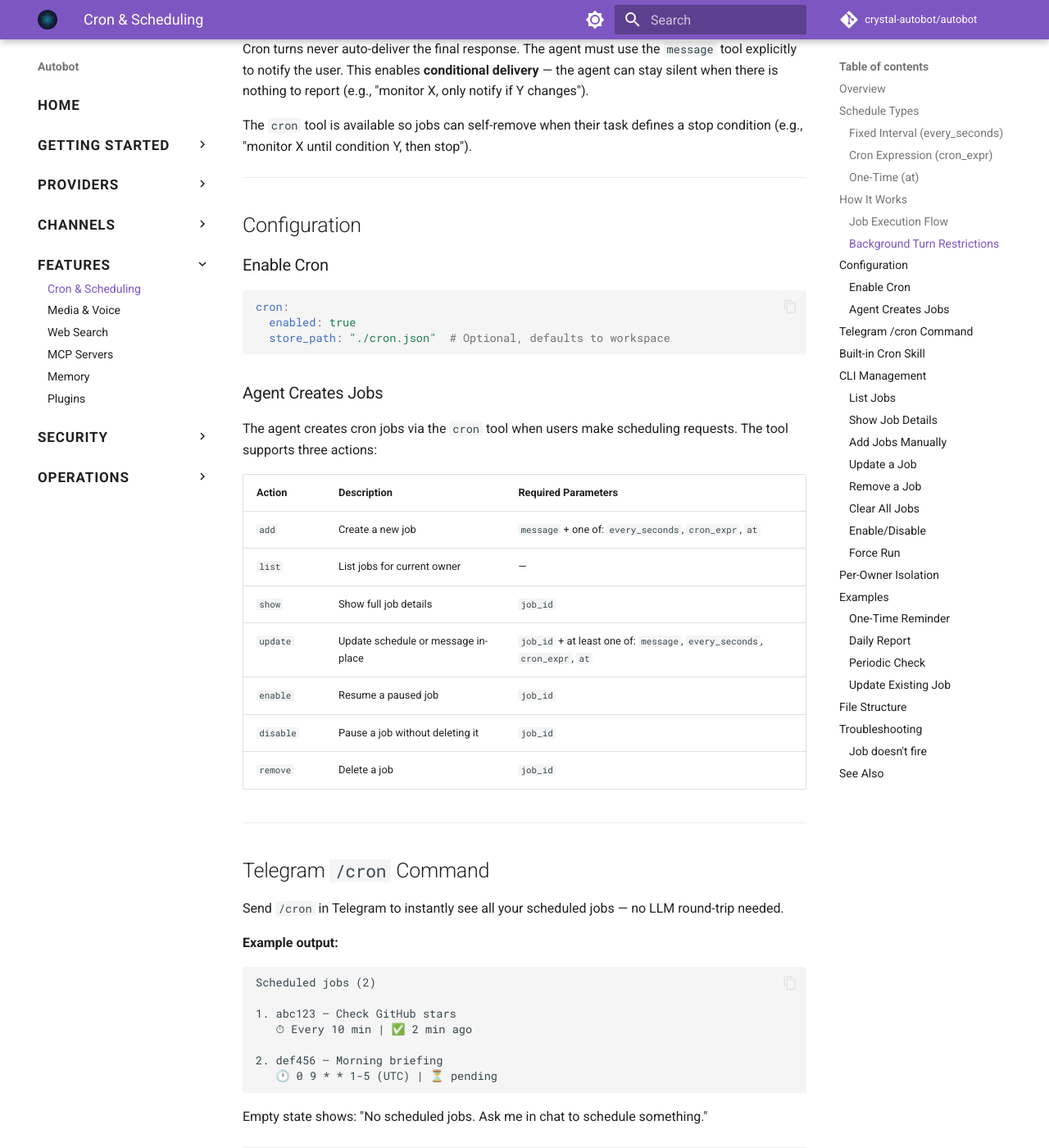
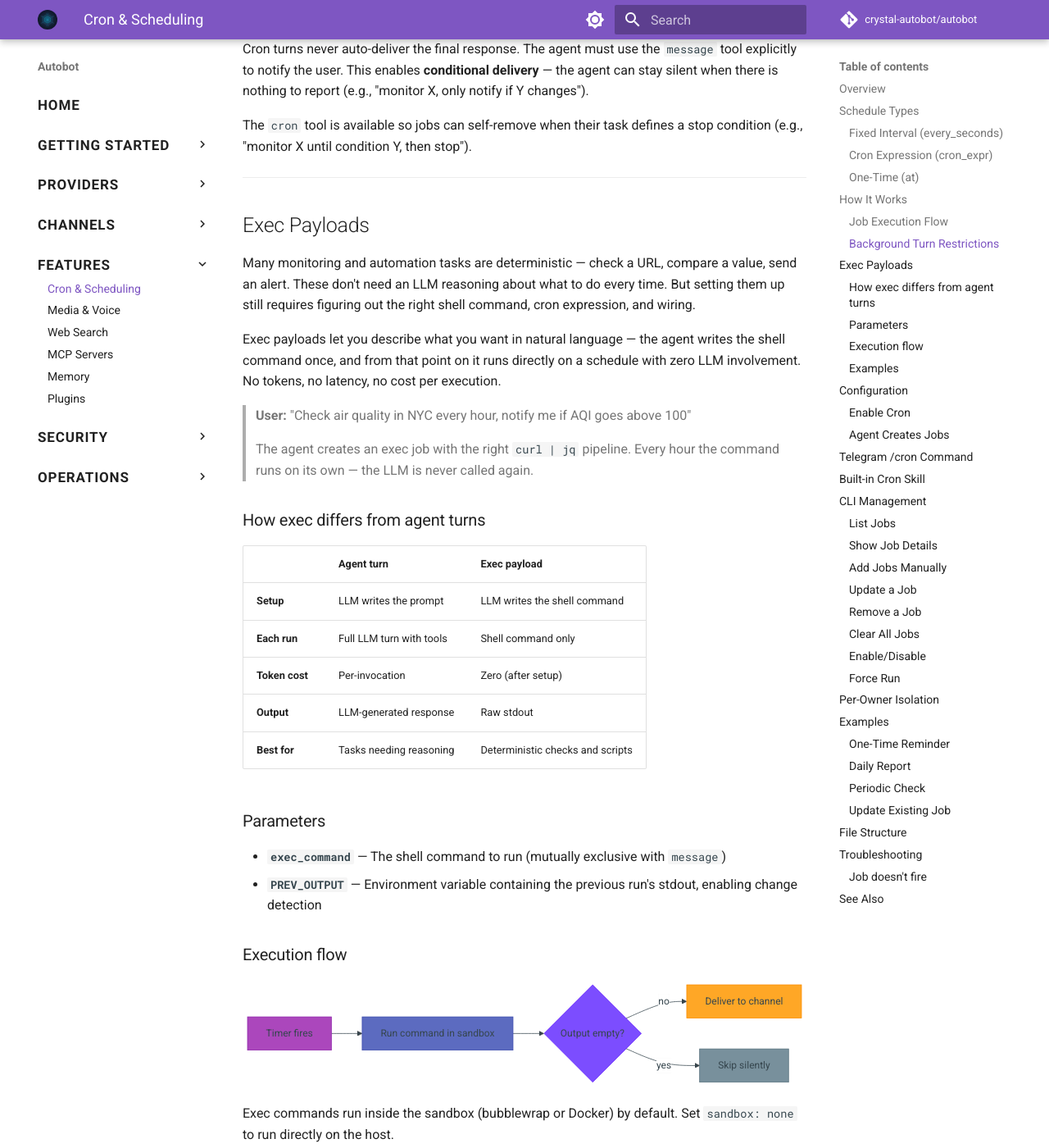
Before and after one commit to crystal-autobot/autobot, an MkDocs documentation site: the page built from docs/cron.md, in a window 1280 px wide and 1400 px high, scrolled down 2012 px. Shown: the whole window at 82% size. Built offline with MkDocs 1.6.1 and Material for MkDocs 9.7.7, drawn with Linux system fonts in a browser that asks for light colours; comment, search, counter and statistics services are not loaded; some of the changed text lies outside the part shown.

Commit message:
feat(cron): LLM-free execs (#27)
* feat(cron): exec jobs LLM-free

* Add docker_image configuration option

* Imrpove docs

* refactor(sandbox): remove docker_image config to decouple from cron-exec

The docker_image configuration option will be reintroduced in a
dedicated PR to keep the cron-exec feature focused.

* fix(cron): better formatting

````diff
--- a/docs/cron.md
+++ b/docs/cron.md
@@ -89,6 +89,83 @@ Cron turns use a minimal system prompt and exclude certain tools to prevent unin
 Cron turns never auto-deliver the final response. The agent must use the `message` tool explicitly to notify the user. This enables **conditional delivery** — the agent can stay silent when there is nothing to report (e.g., "monitor X, only notify if Y changes").
 
 The `cron` tool is available so jobs can self-remove when their task defines a stop condition (e.g., "monitor X until condition Y, then stop").
+
+---
+
+## Exec Payloads
+
+Many monitoring and automation tasks are deterministic — check a URL, compare a value, send an alert. These don't need an LLM reasoning about what to do every time. But setting them up still requires figuring out the right shell command, cron expression, and wiring.
+
+Exec payloads let you describe what you want in natural language — the agent writes the shell command once, and from that point on it runs directly on a schedule with zero LLM involvement. No tokens, no latency, no cost per execution.
+
+> **User:** "Check air quality in NYC every hour, notify me if AQI goes above 100"
+>
+> The agent creates an exec job with the right `curl | jq` pipeline. Every hour the command runs on its own — the LLM is never called again.
+
+### How exec differs from agent turns
+
+| | Agent turn | Exec payload |
+|---|---|---|
+| **Setup** | LLM writes the prompt | LLM writes the shell command |
+| **Each run** | Full LLM turn with tools | Shell command only |
+| **Token cost** | Per-invocation | Zero (after setup) |
+| **Output** | LLM-generated response | Raw stdout |
+| **Best for** | Tasks needing reasoning | Deterministic checks and scripts |
+
+### Parameters
+
+- **`exec_command`** — The shell command to run (mutually exclusive with `message`)
+- **`PREV_OUTPUT`** — Environment variable containing the previous run's stdout, enabling change detection
+
+### Execution flow
+
+```mermaid
+graph LR
+    TIMER[Timer fires] --> EXEC[Run command in sandbox]
+    EXEC --> CHECK{Output empty?}
+    CHECK -->|no| DELIVER[Deliver to channel]
+    CHECK -->|yes| SKIP[Skip silently]
+
+    style TIMER fill:#ab47bc,stroke:#8e24aa,color:#fff
+    style EXEC fill:#5c6bc0,stroke:#3949ab,color:#fff
+    style CHECK fill:#7c4dff,stroke:#651fff,color:#fff
+    style DELIVER fill:#ffa726,stroke:#fb8c00,color:#fff
+    style SKIP fill:#78909c,stroke:#546e7a,color:#fff
+```
+
+Exec commands run inside the sandbox (bubblewrap or Docker) by default. Set `sandbox: none` to run directly on the host.
+
+### Examples
+
+**Air quality check (only notify on change):**
+
+```bash
+autobot cron add \
+  --name "air-quality" \
+  --exec 'curl -s "https://api.example.com/aqi?city=NYC" | jq -r .aqi' \
+  --every 3600 \
+  --channel telegram --to "12345"
+```
+
+The `PREV_OUTPUT` variable lets you detect changes:
+
+```bash
+autobot cron add \
+  --name "uptime-monitor" \
+  --exec 'STATUS=$(curl -so /dev/null -w "%{http_code}" https://example.com); [ "$STATUS" != "$PREV_OUTPUT" ] && echo "$STATUS" || true' \
+  --every 300 \
+  --channel slack --to "C12345"
+```
+
+**Disk space alert:**
+
+```bash
+autobot cron add \
+  --name "disk-check" \
+  --exec 'USAGE=$(df -h / | awk "NR==2{print \$5}" | tr -d "%"); [ "$USAGE" -gt 90 ] && echo "Disk usage: ${USAGE}%" || true' \
+  --cron "0 */6 * * *" \
+  --channel telegram --to "12345"
+```
 
 ---
 
````
Also changed, not shown: 10 other files.
